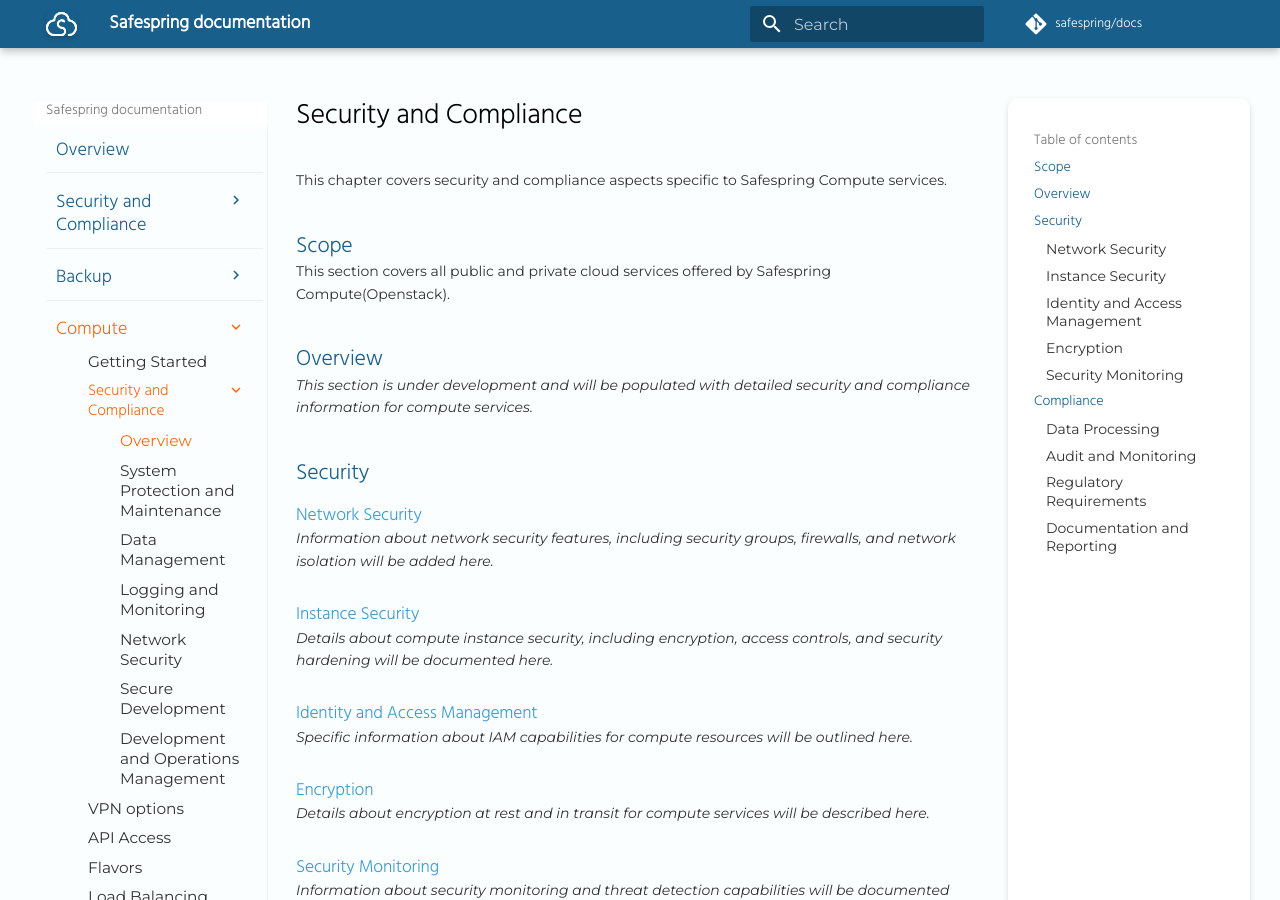
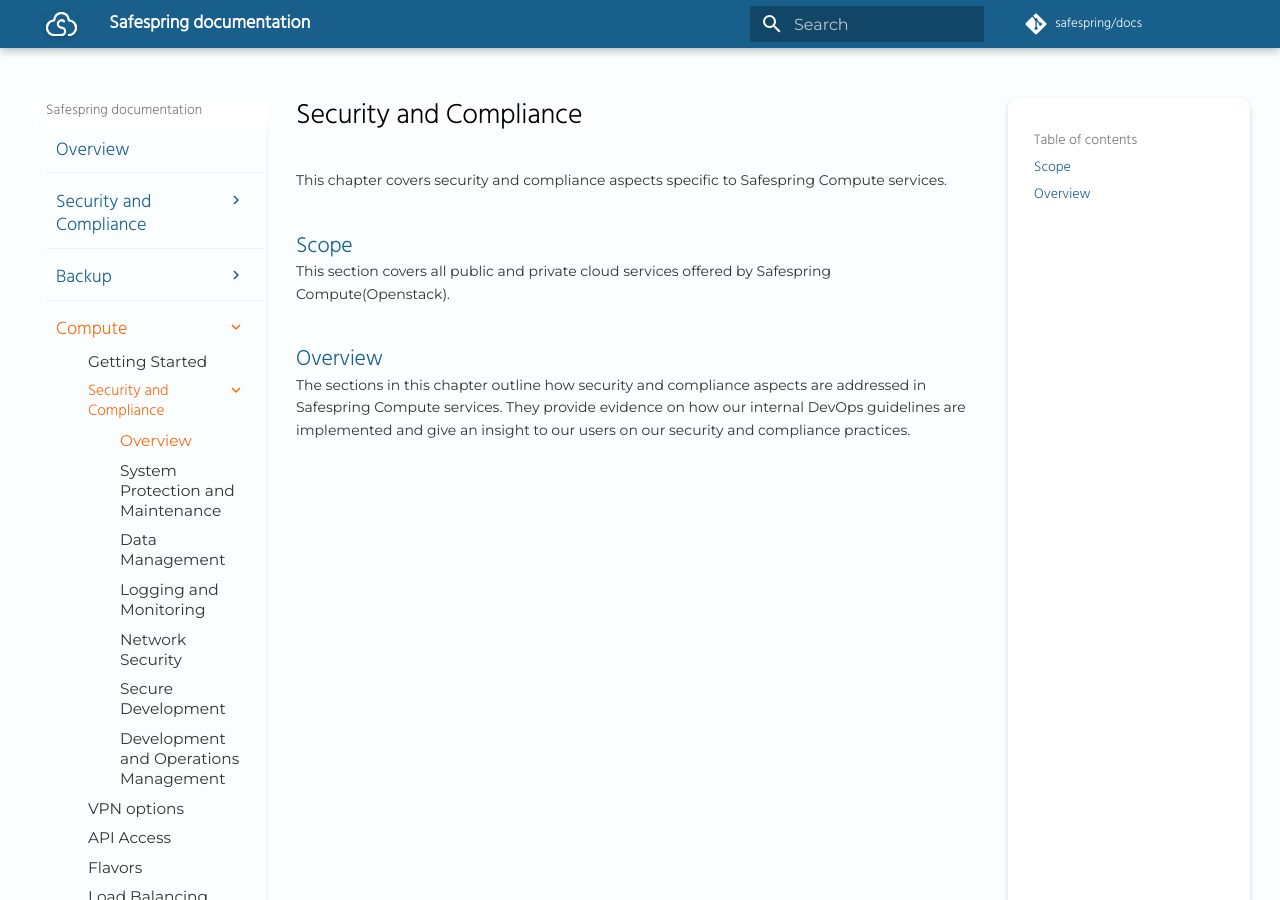
Before and after one commit to safespring/docs, an MkDocs documentation site: the page built from content/compute/security-compliance/index.md, in a window 1280 px wide and 900 px high. Built offline with MkDocs 1.6.1 and Material for MkDocs 9.7.7, drawn with Linux system fonts in a browser that asks for light colours; a script that is not in the unit is left out; comment, search, counter and statistics services are not loaded; some of the changed text lies outside the part shown.

Commit message:
adding security and compliance docs for storage service

```diff
--- a/content/compute/security-compliance/index.md
+++ b/content/compute/security-compliance/index.md
@@ -8,44 +8,4 @@
 
 ## Overview
 
-*This section is under development and will be populated with detailed security and compliance information for compute services.*
-
-## Security
-
-### Network Security
-
-*Information about network security features, including security groups, firewalls, and network isolation will be added here.*
-
-### Instance Security
-
-*Details about compute instance security, including encryption, access controls, and security hardening will be documented here.*
-
-### Identity and Access Management
-
-*Specific information about IAM capabilities for compute resources will be outlined here.*
-
-### Encryption
-
-*Details about encryption at rest and in transit for compute services will be described here.*
-
-### Security Monitoring
-
-*Information about security monitoring and threat detection capabilities will be documented here.*
-
-## Compliance
-
-### Data Processing
-
-*Information about data processing compliance for compute workloads will be added here.*
-
-### Audit and Monitoring
-
-*Details about audit capabilities and monitoring for compliance purposes will be documented here.*
-
-### Regulatory Requirements
-
-*Specific regulatory requirements and how Safespring Compute addresses them will be outlined here.*
-
-### Documentation and Reporting
-
-*Compliance documentation and reporting capabilities will be described here.*
+The sections in this chapter outline how security and compliance aspects are addressed in Safespring Compute services. They provide evidence on how our internal DevOps guidelines are implemented and give an insight to our users on our security and compliance practices.
--- a/content/storage/security-compliance/index.md
+++ b/content/storage/security-compliance/index.md
@@ -6,50 +6,11 @@
 
 This section covers all public and private cloud services offered by Safespring Storage.
 
+!!! note "Safespring Storage"
+    Safespring Storage is a S3 compatible object storage api. A standard tier is offered with low latency and high throughput. There is also a archive tier for long-term archival storage with lower costs.
+
+    Safespring Storage does not include any block storage services. These are available through our compute service.
+
 ## Overview
 
-*This section is under development and will be populated with detailed security and compliance information for storage services.*
-
-## Security
-
-### Data Encryption
-
-*Information about encryption at rest and in transit for storage services will be added here.*
-
-### Access Controls
-
-*Details about access control mechanisms, bucket policies, and IAM integration will be documented here.*
-
-### Network Security
-
-*Specific information about network-level security for storage access will be outlined here.*
-
-### Object Locking and Immutability
-
-*Details about object locking features and immutable storage capabilities will be described here.*
-
-### Security Monitoring
-
-*Information about security monitoring, access logging, and threat detection for storage will be documented here.*
-
-## Compliance
-
-### Data Retention and Lifecycle
-
-*Information about data retention policies, lifecycle management, and compliance with data retention requirements will be added here.*
-
-### Access Logging and Auditing
-
-*Details about access logging and audit capabilities for compliance purposes will be documented here.*
-
-### Data Location and Sovereignty
-
-*Specific information about data location guarantees and sovereignty requirements will be outlined here.*
-
-### Backup and Recovery Compliance
-
-*Details about backup and recovery processes that support compliance requirements will be described here.*
-
-### Documentation and Reporting
-
-*Compliance documentation and reporting capabilities for storage services will be documented here.*
+The sections in this chapter outline how security and compliance aspects are addressed in Safespring Storage services. They provide evidence on how our internal DevOps guidelines are implemented and give an insight to our users on our security and compliance practices.
```
Also changed, not shown: content/compute/security-compliance/development-operations-management.md (+3 -1 lines), content/storage/security-compliance/development-operations-management.md (+3 -1 lines), content/storage/security-compliance/secure-development.md (+19 -6 lines), content/storage/security-compliance/system-protection-maintenance.md (+61 -4 lines).
